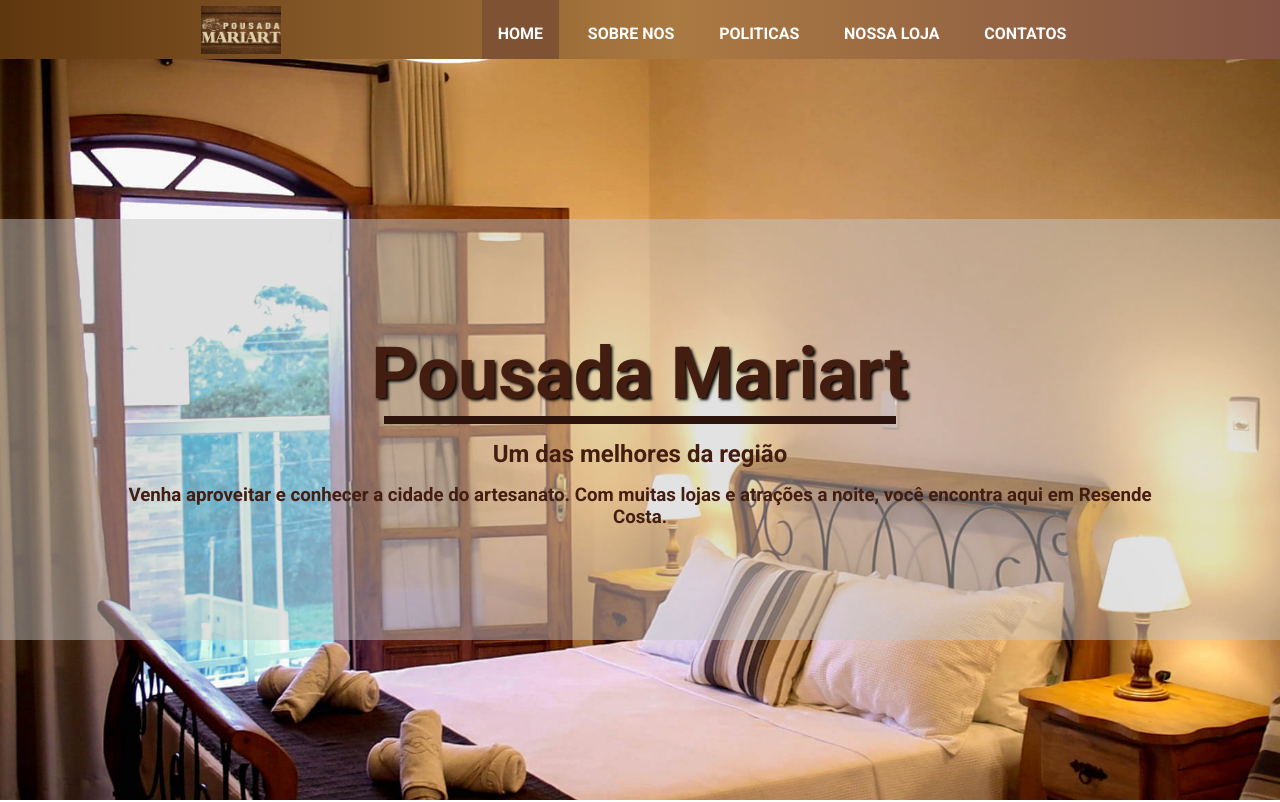
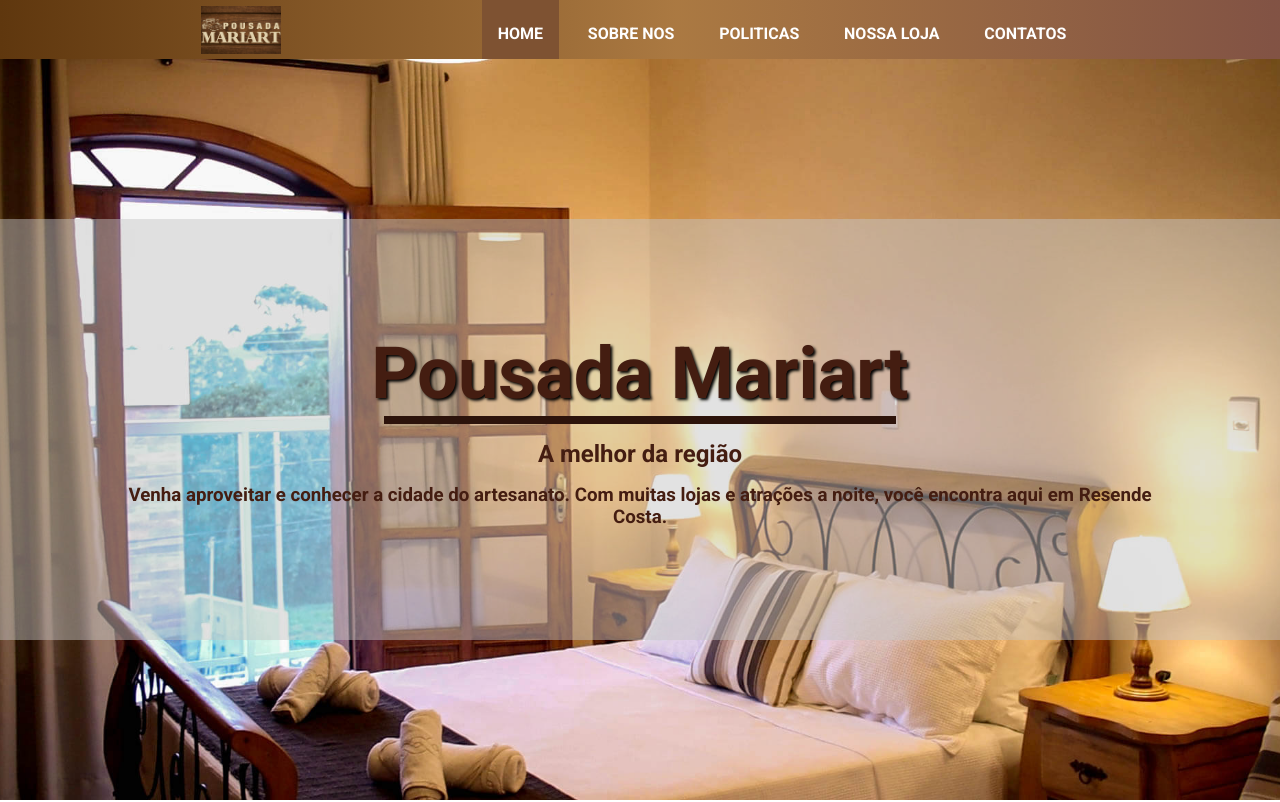
Before and after one commit to Vinicius-PR/Pousada-Mariart, a React (Create React App) app: page / in a window 1280 px wide. Shown: the top 802 px of the page. Built offline with nearby package versions, Linux system fonts and the light colour scheme.

Commit message:
fixing typo

```diff
--- a/src/components/Presentation.tsx
+++ b/src/components/Presentation.tsx
@@ -5,7 +5,7 @@
     <section className="presentation">
       <div className="presentation__content">
         <h1>Pousada Mariart</h1>
-        <h2>Um das melhores da região</h2>
+        <h2>A melhor da região</h2>
         <h3>Venha aproveitar e conhecer a cidade do artesanato. Com muitas lojas e atrações a noite, você encontra aqui em Resende Costa.</h3>
       </div>
     </section>
```
Also changed, not shown: 2 other files (tests, documents, lock files or other folders).
